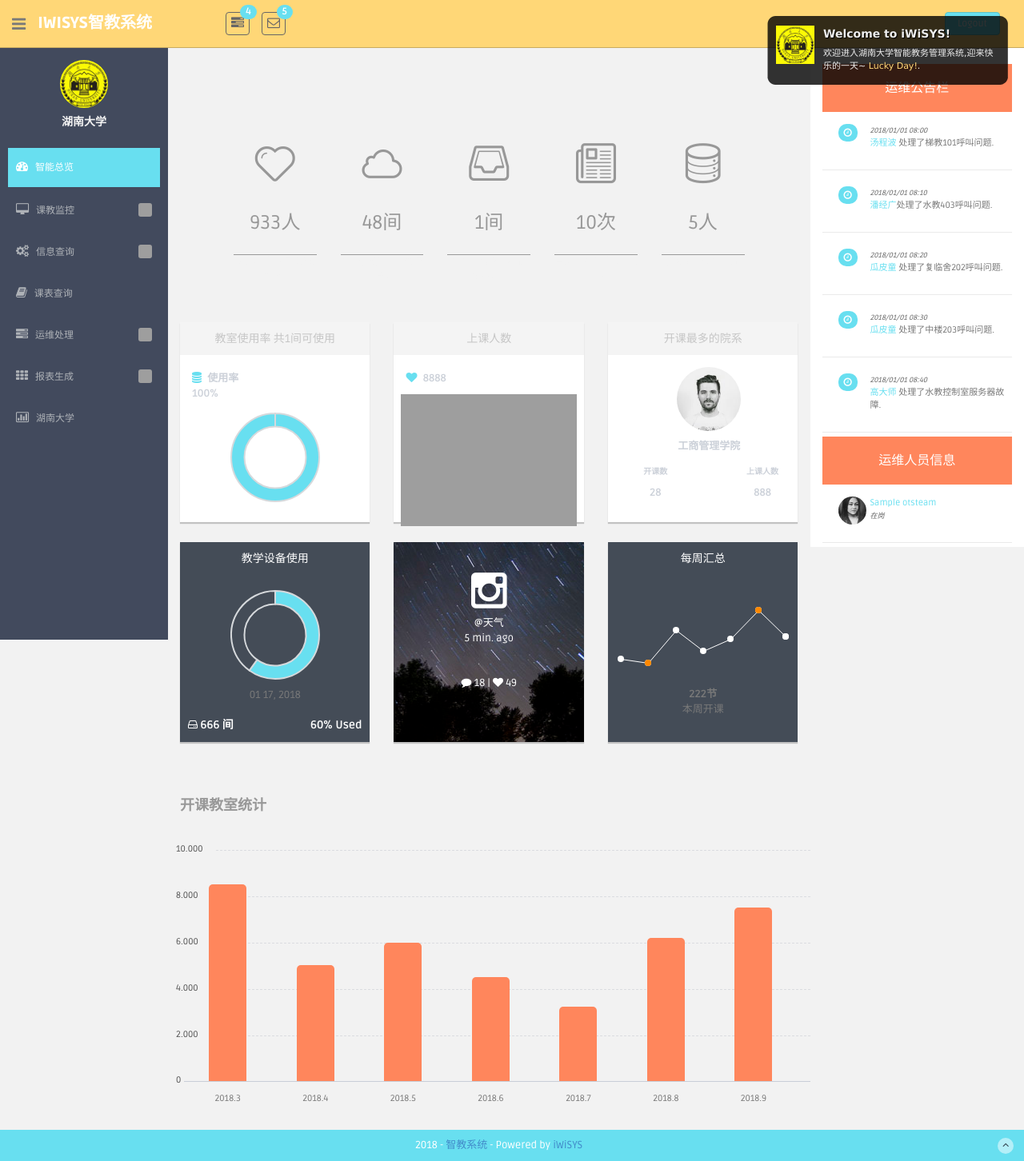
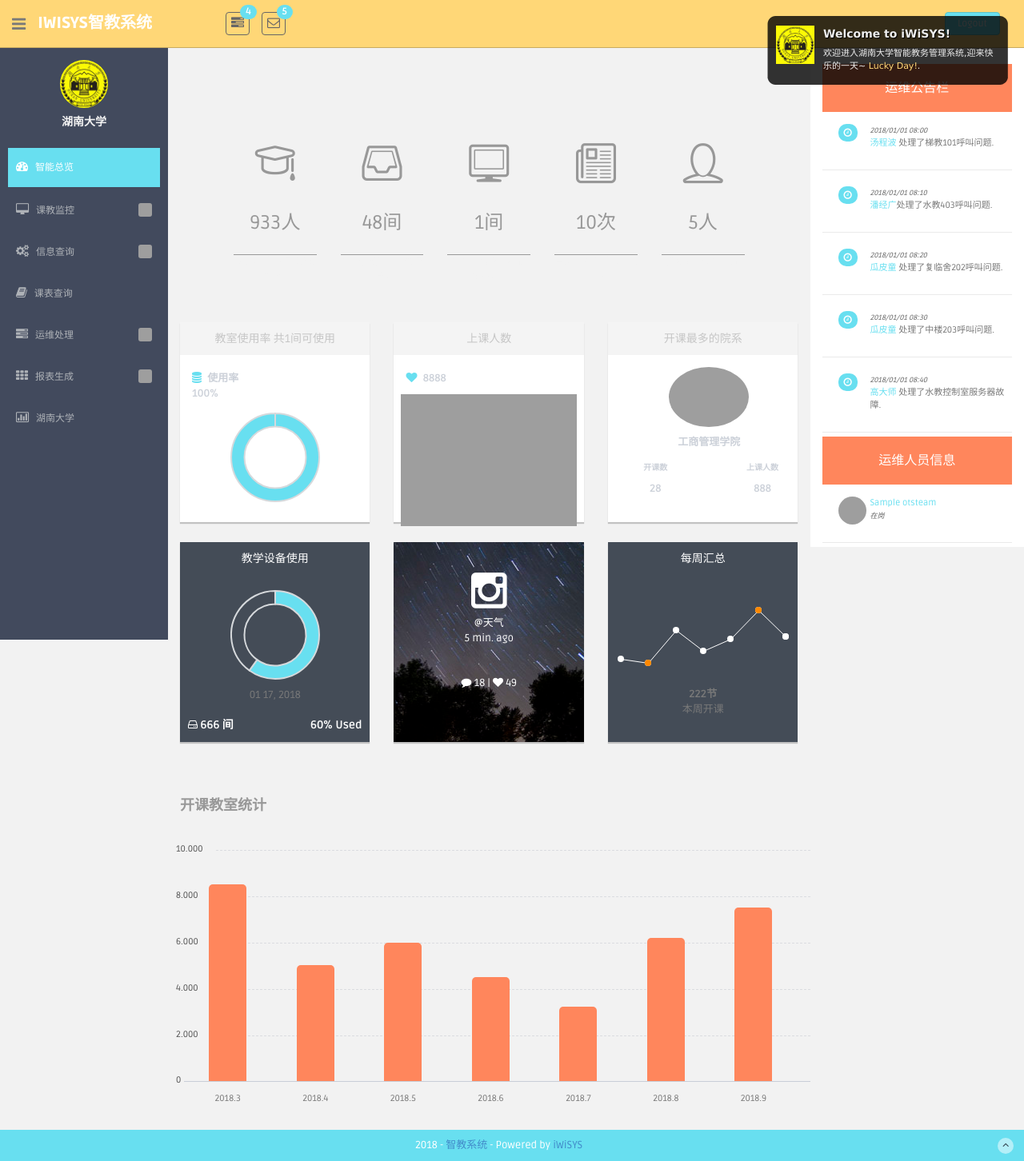
Before and after one commit to sharpoison/hnuapp, a Django app: page / in a window 1280 px wide. Shown: the whole page at 80% size. Run offline with Django 3.2, Linux system fonts and the light colour scheme; tables that the repository leaves empty hold one stand-in row (values such as "Sample post"); some libraries are stand-ins or nearby versions; grey boxes are pictures that could not be loaded.

Commit message:
0317update

```diff
--- a/test1/templates/index.html
+++ b/test1/templates/index.html
@@ -289,21 +289,21 @@
                   	<div class="row mtbox">
                   		<div class="col-md-2 col-sm-2 col-md-offset-1 box0">
                   			<div class="box1">
-					  			<span class="li_heart"></span>
+					  			<span class="li_study"></span>
 					  			<h3>933人</h3>
                   			</div>
 					  			<p>933 学生参与课程. YEAH!</p>
                   		</div>
                   		<div class="col-md-2 col-sm-2 box0">
                   			<div class="box1">
-					  			<span class="li_cloud"></span>
+					  			<span class="li_stack"></span>
 					  			<h3>48间</h3>
                   			</div>
 					  			<p>48 门课程正在进行中.</p>
                   		</div>
                   		<div class="col-md-2 col-sm-2 box0">
                   		    <div class="box1">
-					  			<span class="li_stack"></span>
+					  			<span class="li_display"></span>
 					  			<h3>{{ Ccount1 }}间</h3>
                   			</div>
 					  			<p>有 {{ Ccount1 }} 间教室正在使用多媒体.</p>
@@ -317,7 +317,7 @@
                   		</div>
                   		<div class="col-md-2 col-sm-2 box0">
                   			<div class="box1">
-					  			<span class="li_data"></span>
+					  			<span class="li_user"></span>
 					  			<h3>5人</h3>
                   			</div>
 					  			<p>代维人员5人在岗.</p>
@@ -380,7 +380,7 @@
 								<div class="white-header">
 									<h5>开课最多的院系</h5>
 								</div>
-								<p><img src="../statics/assets/img/ui-zac.jpg" class="img-circle" width="80"></p>
+								<p><img src="../statics/assets/img/college.jpg" class="img-circle" width="100"></p>
 								<p><b>工商管理学院</b></p>
 								<div class="row">
 									<div class="col-md-6">
@@ -579,7 +579,7 @@
                        {% for foo in otsteams %}
                       <div class="desc">
                       	<div class="thumb">
-                      		<img class="img-circle" src="../statics/assets/img/ui-divya.jpg" width="35px" height="35px" align="">
+                      		<img class="img-circle" src="../statics/assets/img/{{ foo.ImgName }}.jpg" width="35px" height="35px" align="">
                       	</div>
 
                       	<div class="details">
```
